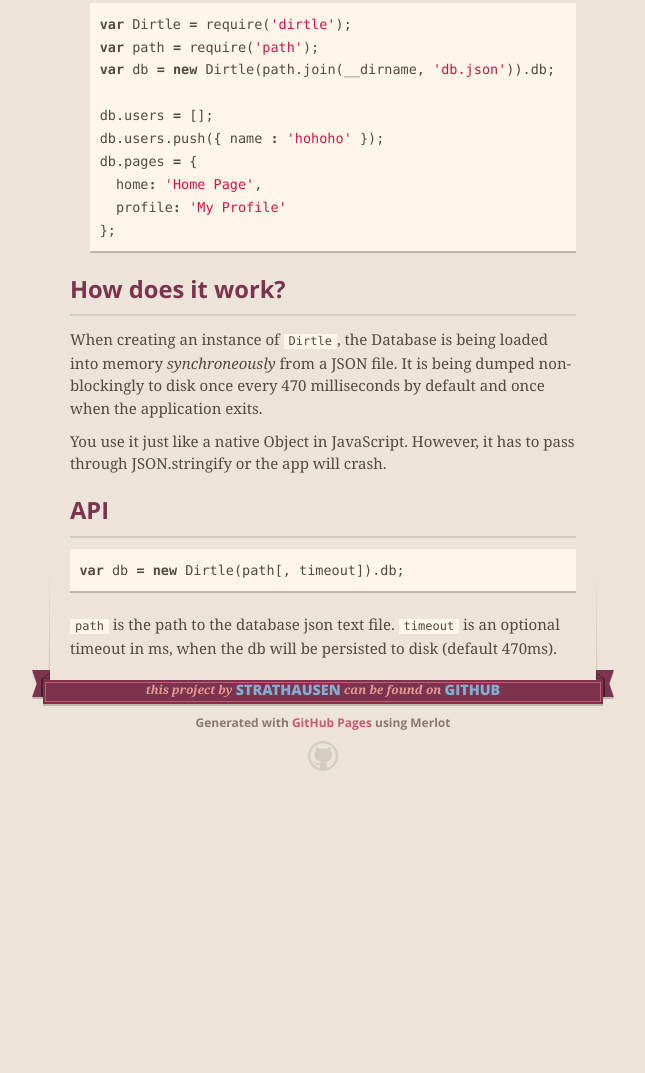
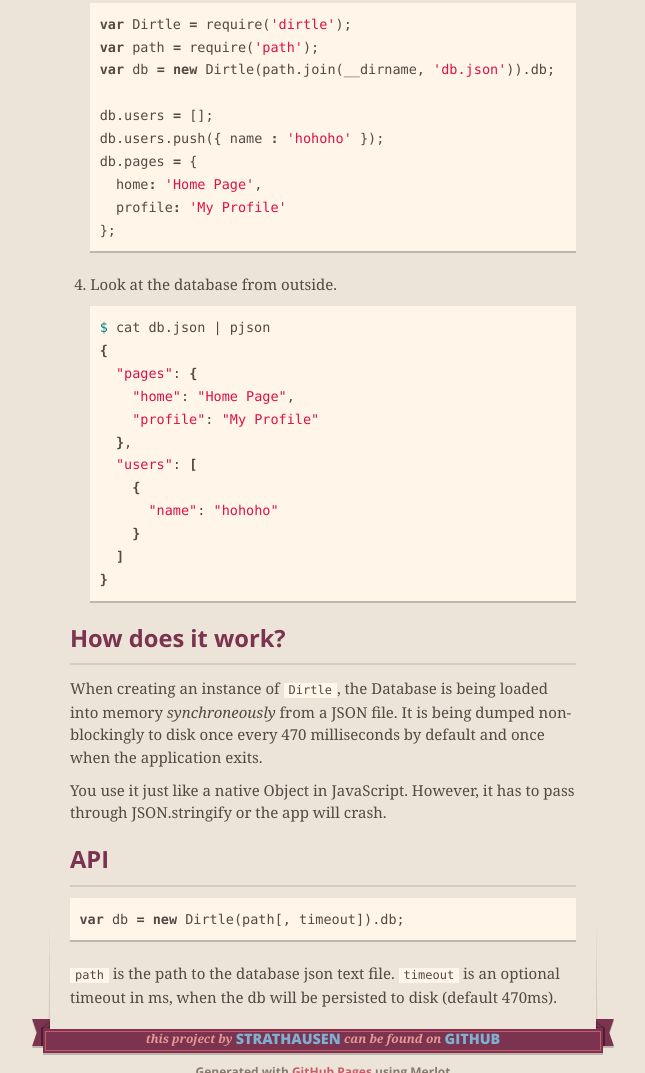
Before and after one commit to strathausen/dirtle, a plain HTML site: page index.html in a window 1280 px wide. Shown: the part 763-1836 px from the top of the page, without its empty margins (317-962 px from the left). Before the commit the page ends 1574 px from the top, so only its background shows below. Drawn offline with nearby package versions, Linux system fonts and the light colour scheme.

```diff
--- a/index.html
+++ b/index.html
@@ -87,6 +87,23 @@
 <span class="p">};</span>
 </pre></div>
 </li>
+<li>
+<p>Look at the database from outside.</p>
+
+<div class="highlight"><pre><span class="nv">$ </span>cat db.json | pjson
+<span class="o">{</span>
+  <span class="s2">"pages"</span>: <span class="o">{</span>
+    <span class="s2">"home"</span>: <span class="s2">"Home Page"</span>,
+    <span class="s2">"profile"</span>: <span class="s2">"My Profile"</span>
+  <span class="o">}</span>,
+  <span class="s2">"users"</span>: <span class="o">[</span>
+    <span class="o">{</span>
+      <span class="s2">"name"</span>: <span class="s2">"hohoho"</span>
+    <span class="o">}</span>
+  <span class="o">]</span>
+<span class="o">}</span>
+</pre></div>
+</li>
 </ol><h2>How does it work?</h2>
 
 <p>When creating an instance of <code>Dirtle</code>,
```
Also changed, not shown: params.json (+1 -1 lines).
